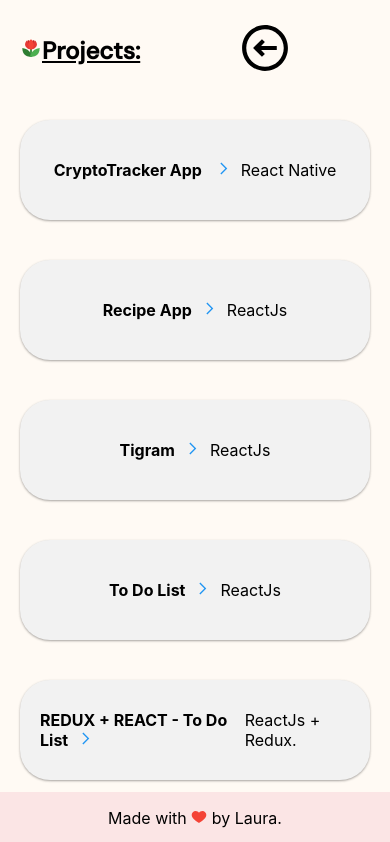
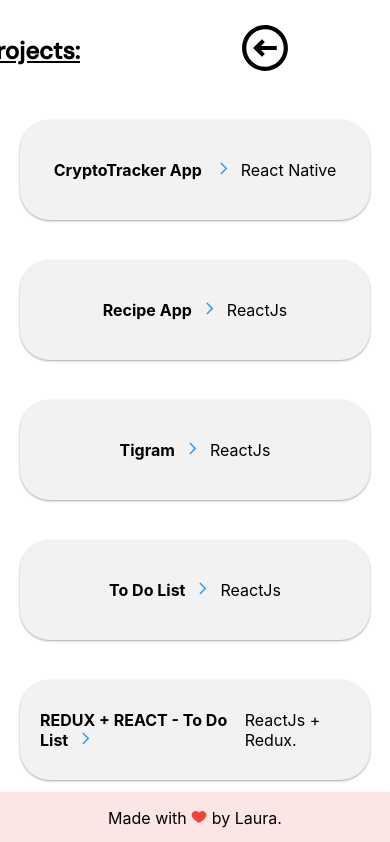
Before and after one commit to lalidiaz/new-personal-portfolio, a React (Create React App) app: page /projects in a window 390 px wide. Shown: the top 842 px of the page. Built offline with nearby package versions, Linux system fonts and the light colour scheme.

Commit message:
add features

```diff
--- a/src/App.scss
+++ b/src/App.scss
@@ -5,11 +5,21 @@ html,
 body {
   margin: 0;
   padding: 0;
+}
+
+html,
+body,
+#root,
+.App {
+  height: 100%;
+}
+
+*,
+::before,
+::after {
   box-sizing: border-box;
   -webkit-box-sizing: border-box;
   -moz-box-sizing: border-box;
-  background-color: #fffaf4;
-  max-width: 100vw;
 }
 
 .App {
--- a/src/Pages/Cards/index.jsx
+++ b/src/Pages/Cards/index.jsx
@@ -84,7 +84,7 @@ const Cards = () => {
   return(
     <div className='portfolioWrapper'>
       <div className='arrow'>
-        <h3><FcCloseUpMode fontSize={22}/><u>Projects:</u></h3>
+      <h3><FcCloseUpMode fontSize={22}/><u>Projects:</u></h3>
         <Link to='/'>
           <CgArrowLeftO fontSize={50}/>
         </Link>
--- a/src/Pages/Cards/styles.scss
+++ b/src/Pages/Cards/styles.scss
@@ -18,19 +18,37 @@
       font-size: 24px;
       font-family: "DM Sans", sans-serif;
       padding: 50px;
+      font-weight: bold;
 
       @media only screen and (max-width: 667px) {
-        padding: 0px;
-        padding-left: 20px;
+        padding-right: 0px;
+        padding-top: 0px;
+        padding-bottom: 0px;
+        padding-left: 10px;
+        display: flex;
+        align-items: center;
+      }
+
+      svg {
+        padding-right: 5px;
       }
     }
+    @media only screen and (max-width: 667px) {
+      justify-content: end;
+    }
+
     a {
       padding: 50px;
       margin-right: 100px;
       color: black;
+      svg {
+        display: inline-block;
+      }
+
       @media only screen and (max-width: 667px) {
         padding-left: 20px;
         padding: 0px;
+        padding-left: 160px;
       }
     }
   }
--- a/src/components/AboutMe/styles.scss
+++ b/src/components/AboutMe/styles.scss
@@ -16,7 +16,9 @@
     margin-right: 300px;
 
     @media only screen and (max-width: 667px) {
-      margin-right: 200px;
+      display: flex;
+      padding: 0px;
+      padding-left: 250px;
     }
 
     a {
--- a/src/components/Header/styles.scss
+++ b/src/components/Header/styles.scss
@@ -7,7 +7,8 @@ header {
   height: 100px;
 
   @media only screen and (max-width: 667px) {
-    margin-right: 10%;
+    padding-left: 160px;
+    margin-right: 5px;
   }
 
   a {
@@ -15,7 +16,7 @@ header {
     color: black;
     font-family: "DM Sans", sans-serif;
     border: 1px solid black;
-    border-radius: 40px;
+    border-radius: 30px;
     padding: 10px;
     font-weight: bold;
     font-size: 22px;
@@ -24,6 +25,9 @@ header {
     @media only screen and (max-width: 667px) {
       justify-content: center;
       align-items: center;
+      font-size: 16px;
+
+      margin-right: 8px;
     }
   }
 }
```
